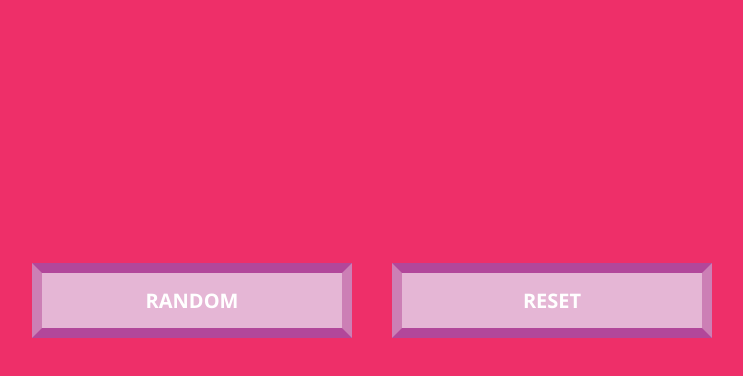
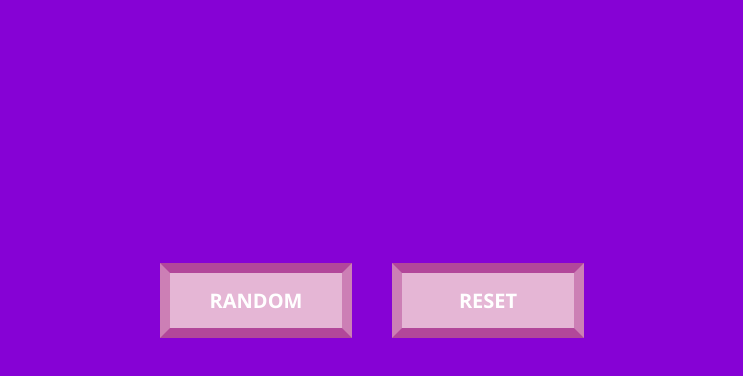
Before and after one commit to mjvalade/color-changer-project, a plain HTML site: page index.html in a window 1280 px wide. Both pictures are taken after a click on the button "RANDOM". Shown: the whole page, without its empty margins (268-1011 px from the left). Drawn offline with nearby package versions, Linux system fonts and the light colour scheme.

Commit message:
it all works

```diff
--- a/css/styles.css
+++ b/css/styles.css
@@ -1,5 +1,5 @@
 body {
-  background-color: rgb(238,47,105);
+  background-color: white;
 }
 
 /*Container around buttons*/
@@ -15,7 +15,7 @@ body {
 
 button {
   height: 75px;
-  width: 25%;
+  width: 15%;
   font-family: 'Open Sans', sans-serif;
   font-size: 20px;
   /*font-kerning: 5px;*/
--- a/index.html
+++ b/index.html
@@ -1,11 +1,11 @@
 <!DOCTYPE html>
 <html>
   <head>
-    <meta charset="utf-8">
     <title>MJ Color Changer Project</title>
     <link rel="stylesheet" type="text/css" href="css/reset.css">
     <link rel="stylesheet" type="text/css" href="css/styles.css">
     <link href="https://fonts.googleapis.com/css?family=Open+Sans:700" rel="stylesheet">
+    <meta charset="utf-8">
     <meta name="viewport" content="width=device-width, initial-scale=1, user-scalable=true">
   </head>
 
--- a/script.js
+++ b/script.js
@@ -1,22 +1,9 @@
-// var randomButton = document.querySelector('.random-button');
-// var resetButton = document.querySelector('.reset-button');
-var ranColor = colorRandom();
-// var resetColor = bkgdWhite();
-
-function colorRandom() {
-  return 'rgb(' + (Math.floor(Math.random() * 254)) + ',' + (Math.floor(Math.random() * 254)) + ',' + (Math.floor(Math.random() * 254)) + ')';
-}
-
-$('.random-button').on('click', function() {
-  $('body').css({'background-color': 'colorRandom()'});
+$(function() {
+  $('.random-button').on('click', function() {
+    ranColor = 'rgb(' + (Math.floor(Math.random() * 254)) + ',' + (Math.floor(Math.random() * 254)) + ',' + (Math.floor(Math.random() * 254)) + ')';
+    $('body').css('background-color', ranColor);
+      });
 });
-
-
-// $('.list1').on('click', '.read-button', function () {
-//   $(this).parents('.bookmark').toggleClass("red");
-//   getTotalReadCount();
-//   getTotalUnreadCount();
-// });
 
 $('.reset-button').on('click', function() {
   $('body').css({'background-color': 'white'});
```
